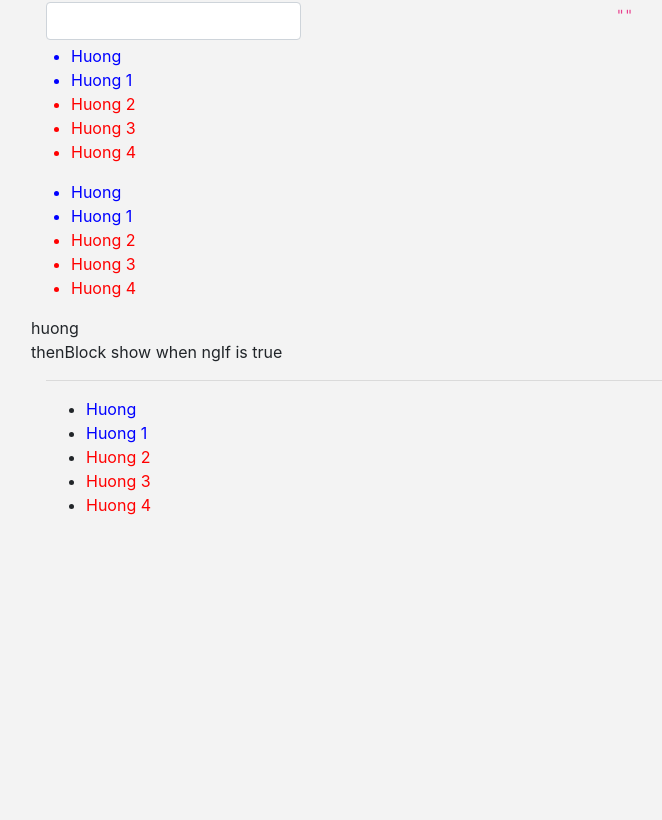
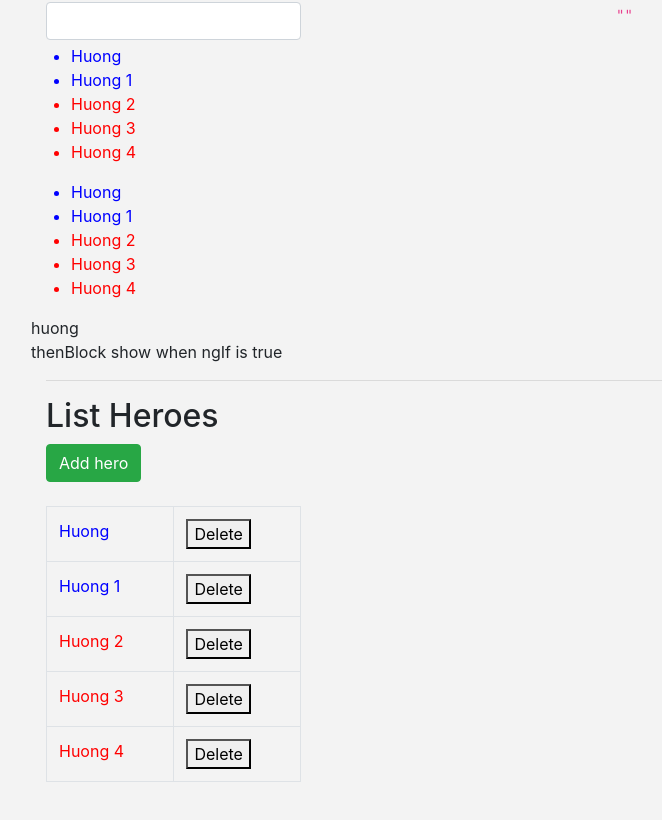
Before and after one commit to huongbee/ng1, an Angular app: page / in a window 1280 px wide. Shown: the part 1555-2375 px from the top of the page, without its empty margins (39-701 px from the left). Before the commit the page ends 2188 px from the top, so only its background shows below. Built offline with nearby package versions, Linux system fonts and the light colour scheme.

Commit message:
add-delete

```diff
--- a/src/app/form/form.component.html
+++ b/src/app/form/form.component.html
@@ -50,19 +50,27 @@
 <hr>
 <div class="row">
   <div class="col-sm-3">
-    <ul>
-      <li *ngFor="let hero of heroes">
-        <span [ngStyle]="{color: hero.id>2 ? 'red' : 'blue'}" id="{{hero.id}}" (click)="showEdit($event)">{{hero.name}}</span>
-      </li>
-    </ul>
+
+    <h2>List Heroes</h2>
+    <button class="btn btn-success" (click)="addHero()" *ngIf="!isShowForm">Add hero</button>
+    <button class="btn btn-success" *ngIf="isShowForm" disabled>Add hero</button>
+    <br>
+    <br>
+    <table class="table table-bordered">
+      <tr *ngFor="let hero of heroes">
+        <td>
+          <span [ngStyle]="{color: hero.id>2 ? 'red' : 'blue'}" id="{{hero.id}}" (click)="showEdit($event)">{{hero.name}}</span>
+        </td>
+        <td>
+          <button (click)="deleteHero(hero.id)">Delete</button>
+        </td>
+      </tr>
+    </table>
+    <div *ngIf="heroes.length==0">Heroes empty!</div>
   </div>
-  <div *ngIf="textEdit===''; else elseShow"></div>
-  <div class="col-sm-3">
-    <ng-template #elseShow>
-      <p>Edit</p>
-      <br>
-      <input type="text" value="{{textEdit}}" #newName />
-      <button class="btn btn-primary" (click)="saveData(newName.value)">Save</button>
-    </ng-template>
+  <div class="col-sm-3" *ngIf="isShowForm">
+    <input placeholder="Id" type="text" *ngIf="action=='add'" [(ngModel)]="idEdit" />
+    <input placeholder="Name" type="text" value="{{textEdit}}" [(ngModel)]="textEdit" />
+    <button class="btn btn-primary" (click)="saveData()">Save</button>
   </div>
 </div>
--- a/src/app/form/form.component.ts
+++ b/src/app/form/form.component.ts
@@ -29,17 +29,42 @@ export class FormComponent implements OnInit {
 
   textEdit = '';
   idEdit = null;
+  isShowForm = false;
+  action = "edit"
   showEdit(event) {
+    this.action = 'edit'
     this.textEdit = event.target.innerText
     this.idEdit = event.target.getAttribute('id')
+    this.isShowForm = !this.isShowForm;
   }
-  saveData(name) {
-    this.heroes.forEach((hero) => {
-      if (hero.id == this.idEdit) {
-        hero.name = name
-      }
-    })
-
+  saveData() {
+    if (this.action == 'add') {
+      this.heroes.unshift({
+        id: this.idEdit,
+        name: this.textEdit
+      })
+    }
+    else {
+      this.heroes.forEach((hero) => {
+        if (hero.id == this.idEdit) {
+          hero.name = this.textEdit
+        }
+      })
+    }
+    this.isShowForm = !this.isShowForm;
+  }
+  deleteHero(id) {
+    let position = this.heroes.map(hero => hero.id).indexOf(id);
+    if (position != -1) {
+      this.heroes.splice(position, 1);
+    }
+    else alert('Cannot find hero!')
+  }
+  addHero() {
+    this.isShowForm = !this.isShowForm;
+    this.textEdit = '';
+    this.idEdit = '';
+    this.action = 'add'
   }
 
 }
```
